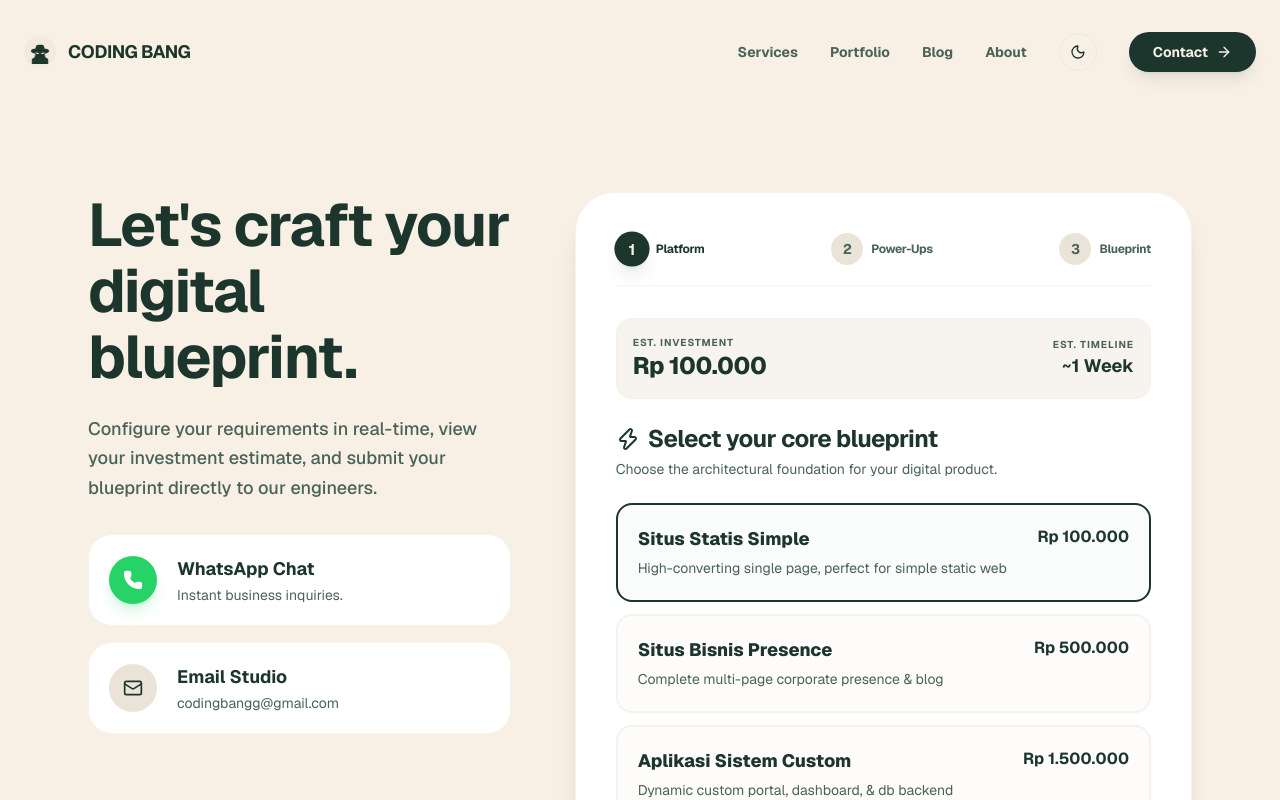
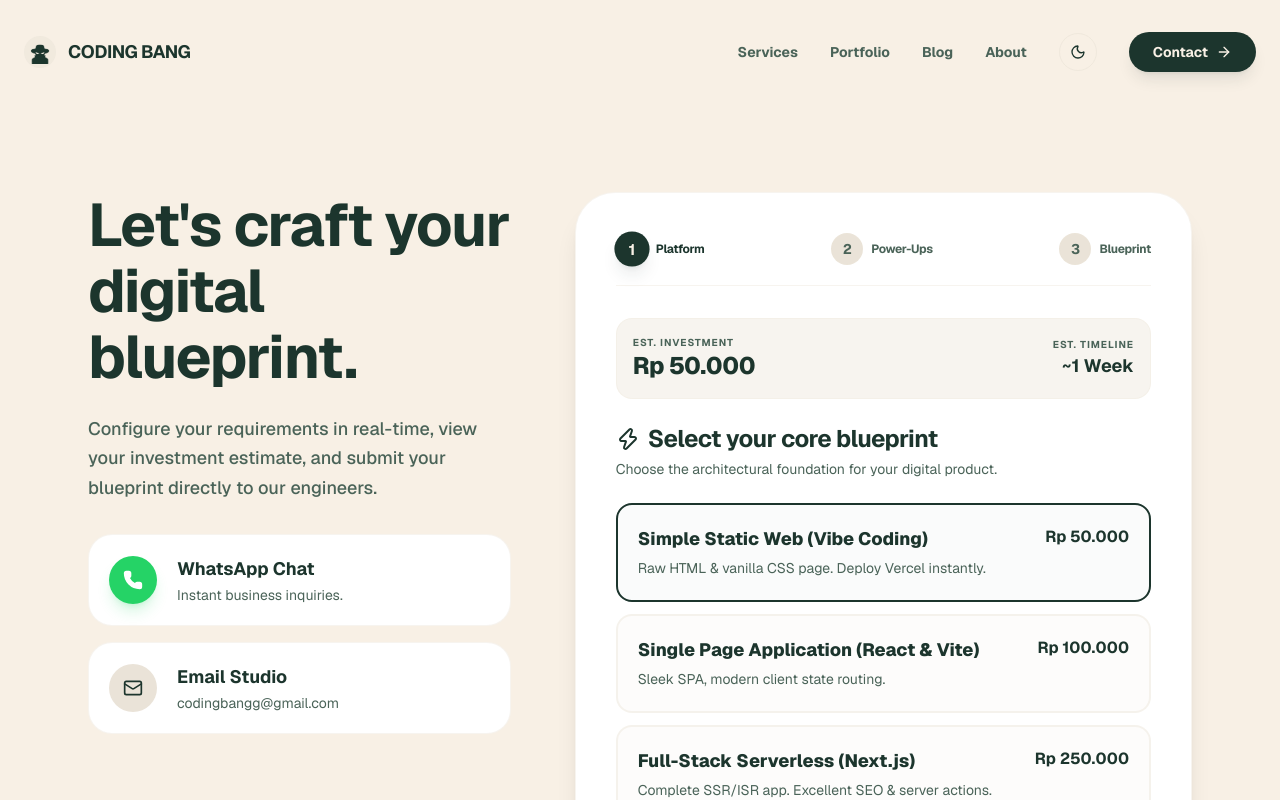
Before and after one commit to mrshlaf/codingbang, a Next.js app: page /contact in a window 1280 px wide. Shown: the top 800 px of the page. Built offline with nearby package versions, Linux system fonts and the light colour scheme.

Commit message:
feat: expand contact estimator with extremely cheap vibe coding and vercel deployment options

```diff
--- a/components/contact-client.tsx
+++ b/components/contact-client.tsx
@@ -20,16 +20,24 @@ const itemVariants = {
 
 // ESTIMATOR DATA
 const PLATFORMS = [
-  { id: "landing", name: "Situs Statis Simple", price: 100000, weeks: 1, desc: "High-converting single page, perfect for simple static web" },
-  { id: "business", name: "Situs Bisnis Presence", price: 500000, weeks: 2, desc: "Complete multi-page corporate presence & blog" },
-  { id: "webapp", name: "Aplikasi Sistem Custom", price: 1500000, weeks: 4, desc: "Dynamic custom portal, dashboard, & db backend" }
+  { id: "vibe", name: "Simple Static Web (Vibe Coding)", price: 50000, weeks: 1, desc: "Raw HTML & vanilla CSS page. Deploy Vercel instantly." },
+  { id: "landing", name: "Single Page Application (React & Vite)", price: 100000, weeks: 1, desc: "Sleek SPA, modern client state routing." },
+  { id: "business", name: "Full-Stack Serverless (Next.js)", price: 250000, weeks: 2, desc: "Complete SSR/ISR app. Excellent SEO & server actions." },
+  { id: "ecommerce", name: "E-Commerce Storefront (Next.js + Midtrans)", price: 500000, weeks: 3, desc: "Fully integrated storefront, secure payment pipeline." },
+  { id: "webapp", name: "SaaS Platform MVP (Dashboard + DB)", price: 1000000, weeks: 4, desc: "Complete dashboard system, user profiles & data backend." }
 ];
 
 const ADDONS = [
-  { id: "database", name: "Supabase DB Integration", price: 100000, weeks: 1, desc: "Real-time subscriptions & custom databases" },
-  { id: "auth", name: "User Authentication", price: 50000, weeks: 1, desc: "Secure social login, profiles & permissions" },
-  { id: "ecommerce", name: "Stripe Payment Gateway", price: 150000, weeks: 1, desc: "Fully secure checkout & subscription plans" },
-  { id: "animations", name: "Apple-Style Custom Motion", price: 30000, weeks: 1, desc: "Advanced high-end custom physics & scrolls" }
+  { id: "vercel", name: "Vercel Zero-Config Deploy", price: 10000, weeks: 0, desc: "Host on Vercel's global CDN with automated CI/CD pipeline." },
+  { id: "domain", name: "Bespoke Domain Linking (.com / .id)", price: 20000, weeks: 1, desc: "Connect your official domain with automated active SSL setup." },
+  { id: "database", name: "Supabase Realtime Database", price: 50000, weeks: 1, desc: "PostgreSQL tables, storage buckets, & secure API backend." },
+  { id: "auth", name: "Passwordless Magic Link (OTP Auth)", price: 30000, weeks: 1, desc: "Secure user logins via email passwordless OTP magic links." },
+  { id: "payment", name: "Midtrans/Stripe Checkout Gateway", price: 80000, weeks: 1, desc: "Accept credit cards, bank transfers, & local e-wallets/QRIS." },
+  { id: "animations", name: "Framer Motion Apple-Style Physics", price: 25000, weeks: 1, desc: "Ultra smooth spring scroll effects and custom dynamic physics." },
+  { id: "instagram", name: "Instagram Social Live Feed Card", price: 15000, weeks: 0, desc: "Direct instagram live widgets & embeds automated integration." },
+  { id: "tailwind", name: "Tailwind CSS Aesthetic Overhaul", price: 15000, weeks: 0, desc: "Harmonious custom palette and pristine modern typography." },
+  { id: "lighthouse", name: "Lighthouse 100% Core Web Vitals", price: 30000, weeks: 1, desc: "Advanced bundle optimizations for perfect SEO and speed." },
+  { id: "whatsapp", name: "WhatsApp Business Integration Hub", price: 10000, weeks: 0, desc: "Floating contact helper drawer with instant API routing." }
 ];
 
 export function ContactClient() {
```
